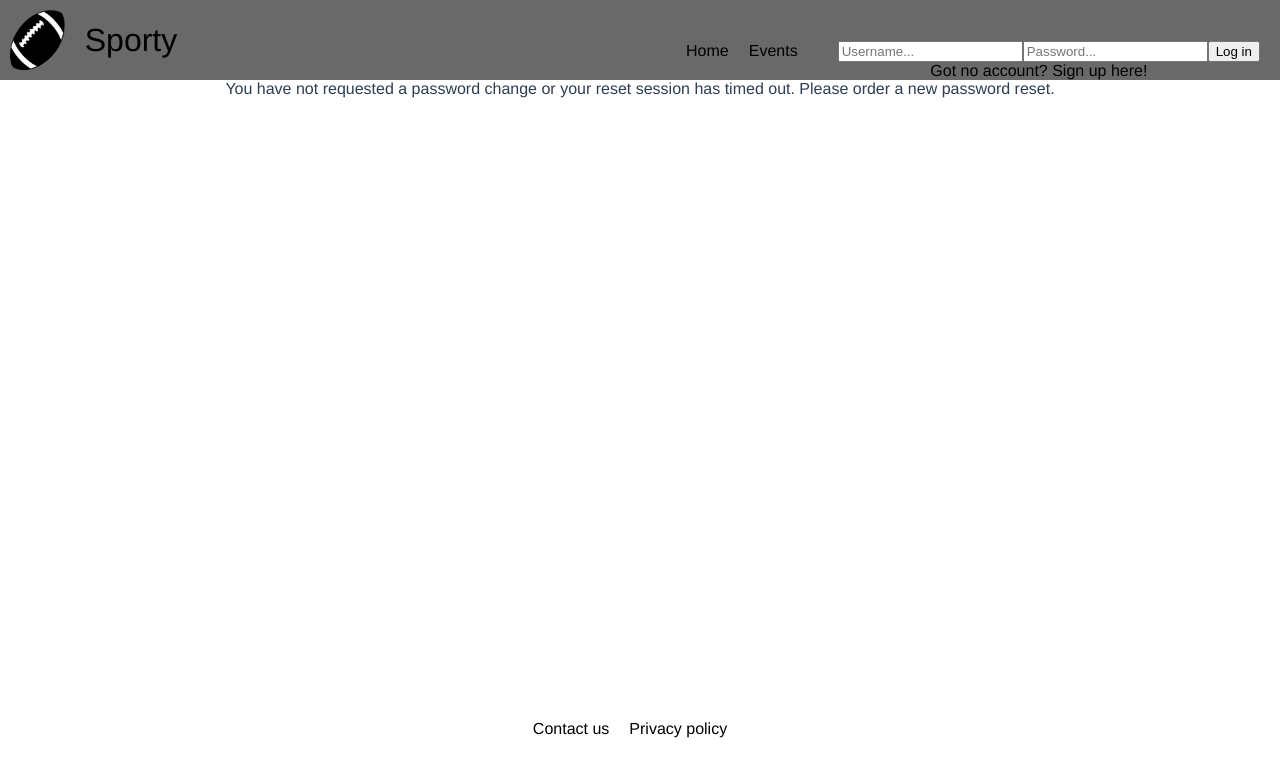
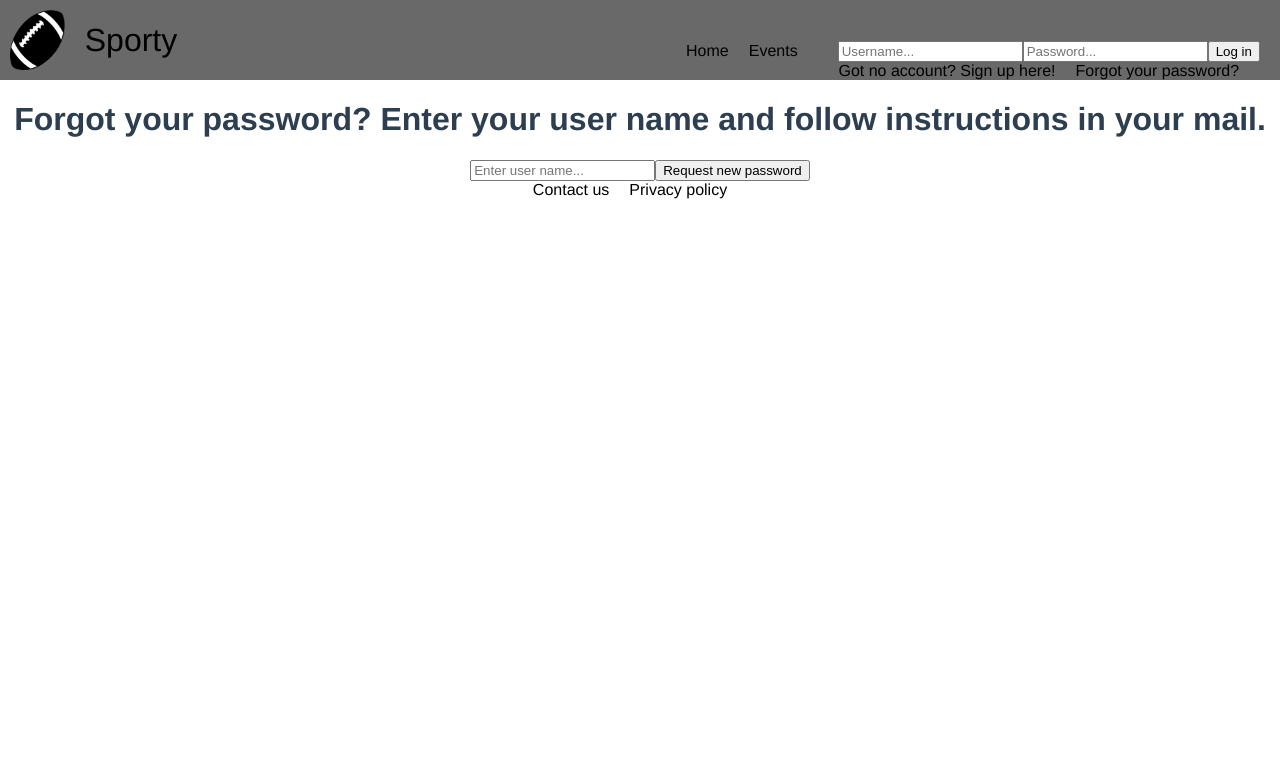
Before and after one commit to Hankybree/Sporty, a Vue app in the folder frontend/: page /#/forgotpassword in a window 1280 px wide. Shown: the top 776 px of the page. Built offline with nearby package versions, Linux system fonts and the light colour scheme; no server answers; sample sign-in values are in the browser's storage.

Commit message:
Finished implementing password reset both client and server side

```diff
--- a/frontend/src/App.vue
+++ b/frontend/src/App.vue
@@ -11,6 +11,7 @@
         <div v-if="!$store.state.loggedIn">
           <LogIn></LogIn>
           <router-link to="/signup">Got no account? Sign up here!</router-link>
+          <router-link to="/forgotpassword">Forgot your password?</router-link>
         </div>
         <div v-else>
           <LogOut></LogOut>
--- a/frontend/src/main.js
+++ b/frontend/src/main.js
@@ -10,6 +10,7 @@ import SignUpView from './views/SignUpView.vue'
 import ContactView from './views/ContactView.vue'
 import PrivacyView from './views/PrivacyView.vue'
 import ResetPasswordView from './views/ResetPasswordView.vue'
+import ForgotPasswordView from './views/ForgotPasswordView.vue'
 
 import { actions } from './scripts/actions.js'
 
@@ -27,7 +28,8 @@ const router = new VueRouter({
     { component: SignUpView, path: '/signup' },
     { component: PrivacyView, path: '/privacypolicy'},
     { component: ContactView, path: '/contact'},
-    { component: ResetPasswordView, path: '/:resettoken'}
+    { component: ForgotPasswordView, path: '/forgotpassword'},
+    { component: ResetPasswordView, path: '/:resettoken'},
   ]
 })
 
@@ -50,7 +52,8 @@ const store = new Vuex.Store({
     activeUser: -1,
     userName: '',
     loggedIn: false,
-    canReset: false
+    canReset: false,
+    resetToken: null
   },
   mutations: {
     setEvents(state, newEvents) {
@@ -76,6 +79,9 @@ const store = new Vuex.Store({
     },
     setCanReset(state, newReset) {
       state.canReset = newReset
+    },
+    setResetToken(state, newResetToken) {
+      state.resetToken = newResetToken
     }
   }
 })
--- a/frontend/src/scripts/actions.js
+++ b/frontend/src/scripts/actions.js
@@ -246,9 +246,9 @@ export const actions = {
         let url = window.location.href
         const firstIndexOfToken = url.lastIndexOf('/') + 1
 
-        this.resetToken = url.substr(firstIndexOfToken, 36)
+        context.commit('setResetToken', url.substr(firstIndexOfToken, 36))
 
-        fetch('http://localhost:3500/reset/' + this.resetToken)
+        fetch('http://localhost:3500/reset/' + context.state.resetToken)
             .then(response => response.json())
             .then(result => {
                 if (result.status === 1) {
--- /dev/null
+++ b/frontend/src/views/ForgotPasswordView.vue
@@ -0,0 +1,37 @@
+<template>
+  <div>
+      <h1>Forgot your password? Enter your user name and follow instructions in your mail.</h1>
+      <input id="new-pw-user-name" type="text" placeholder="Enter user name...">
+      <input type="button" value="Request new password" @click="requestNewPassword()">
+  </div>
+</template>
+
+<script>
+export default {
+  name: "ForgotPasswordView",
+  methods: {
+      requestNewPassword() {
+          fetch('http://localhost:3500/resetpassword', {
+              body: JSON.stringify({
+                  userName: document.querySelector('#new-pw-user-name').value
+              }),
+              headers: {
+                  'Content-Type': 'application/json'
+              },
+              method: 'POST'
+          }).then(response => response.json())
+          .then(result => {
+              if (result.status === 1) {
+                  alert(result.message)
+                  window.location.replace('http://localhost:8080/#/')
+              } else {
+                  alert(result.message)
+              }
+          })
+      }
+  }
+}
+</script>
+
+<style scoped>
+</style>
--- a/frontend/src/views/ResetPasswordView.vue
+++ b/frontend/src/views/ResetPasswordView.vue
@@ -1,27 +1,46 @@
 <template>
   <div class="content">
-      <div id="new-pw-ui" v-if="$store.state.canReset">
-        <input id="new-password" type="password" placeholder="New password...">
-        <input id="confirm-new-password" type="password" placeholder="Confirm new password...">
-        <input type="button" value="Change password">
-      </div>
-      <div v-else>
-        You have not requested a password change or your reset session has timed out. Please order a new password reset.
-      </div>
+    <div id="new-pw-ui" v-if="$store.state.canReset">
+      <input id="new-password" type="password" placeholder="New password..." />
+      <input id="confirm-new-password" type="password" placeholder="Confirm new password..." />
+      <input type="button" value="Change password" @click="resetPassword" />
+    </div>
+    <div
+      v-else
+    >You have not requested a password change or your reset session has timed out. Please order a new password reset.</div>
   </div>
 </template>
 
 <script>
 export default {
   beforeCreate() {
-    this.$store.dispatch('validateReset')
+    this.$store.dispatch("validateReset");
   },
-  name: 'ResetPasswordView',
+  name: "ResetPasswordView",
   methods: {
-  },
-  data() {
-    return {
-      resetToken: null
+    resetPassword() {
+      console.log(this.$store.state.resetToken)
+      let newPassword = document.querySelector("#new-password").value
+      let confirmPassword = document.querySelector("#confirm-new-password").value
+
+      if (newPassword === confirmPassword) {
+        fetch("http://localhost:3500/resetpassword/" + this.$store.state.resetToken, {
+          body: JSON.stringify({
+            userPassword: newPassword
+          }),
+          headers: {
+            'Content-Type': 'application/json'
+          },
+          method: 'PATCH'
+        })
+          .then(response => response.json())
+          .then(result => {
+            alert(result.message)
+            window.location.replace('http://localhost:8080/#/')
+          })
+      } else {
+        alert('The passwords does not match')
+      }
     }
   }
 }
```
Also changed, not shown: 1 other file (tests, documents, lock files or other folders).
